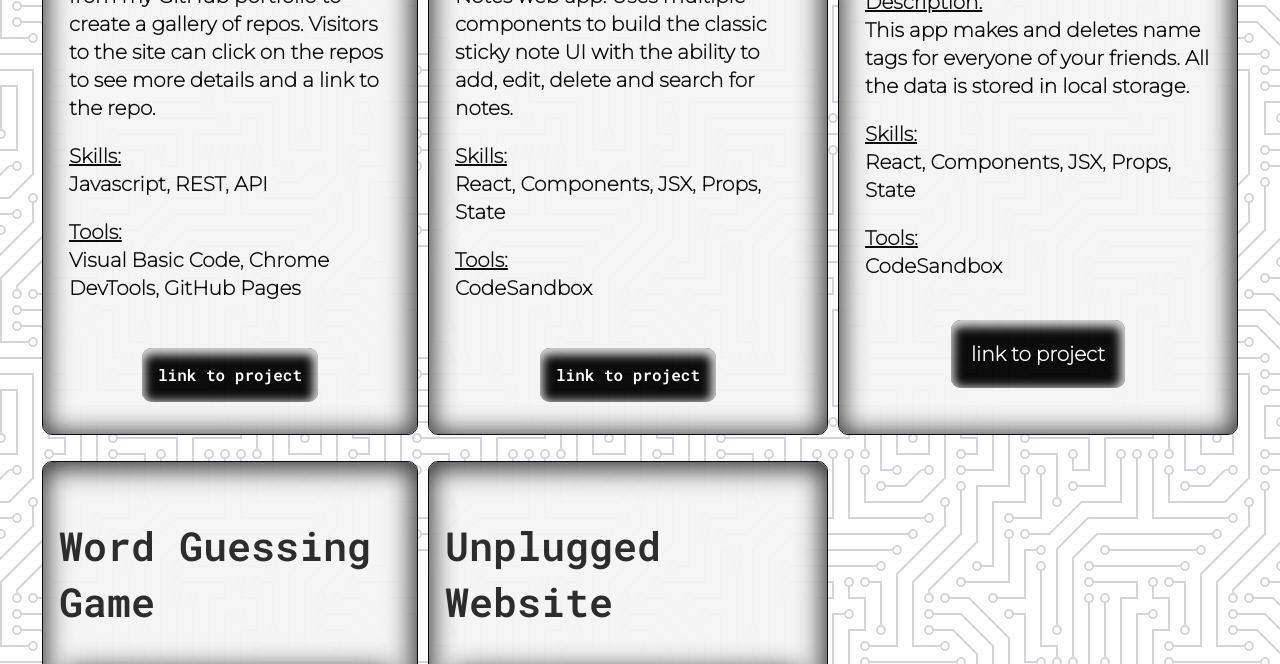
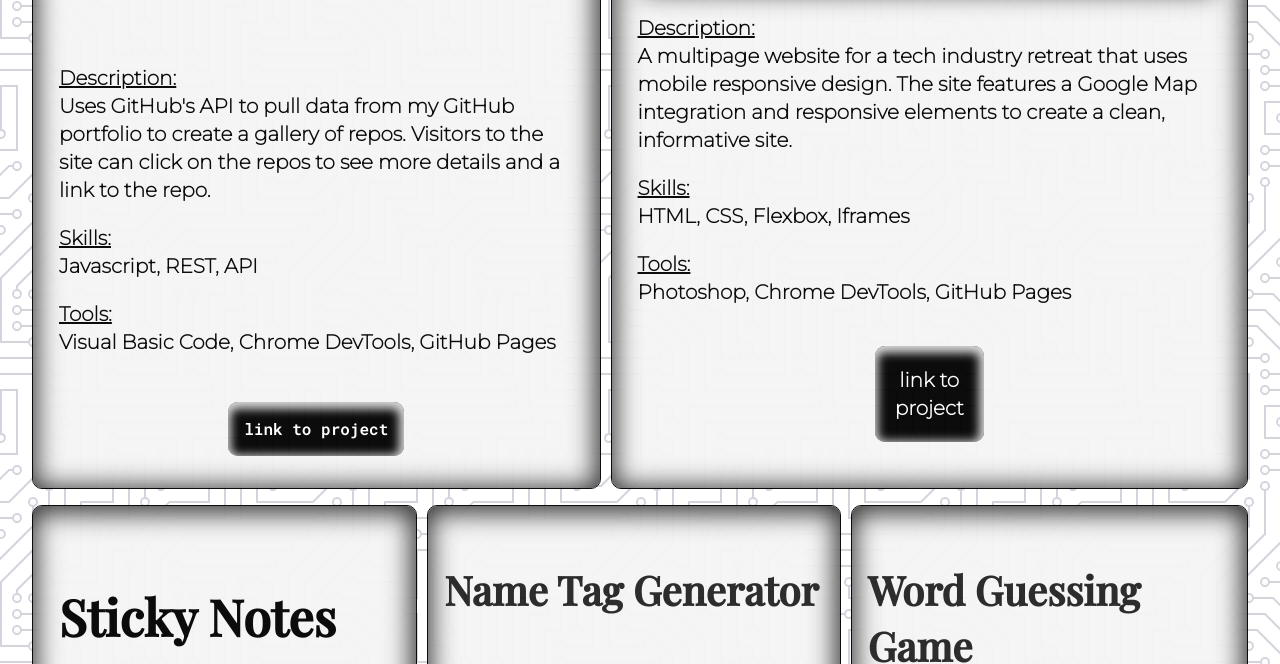
Before and after one commit to Josh-Darling13/my-site, a website built with Parcel: page index.html in a window 1280 px wide. Shown: the part 1387-2051 px from the top of the page. Built offline with nearby package versions, Linux system fonts and the light colour scheme; files whose address does not match are found by name.

Commit message:
removed unused code

```diff
--- a/css/main.css
+++ b/css/main.css
@@ -129,6 +129,8 @@ h2 p{
 h3{
   text-decoration: none;
   font-weight: bolder;
+  font-family: 'Playfair Display', serif;
+
 }
 
 a{
@@ -220,31 +222,15 @@ main {
 }
 
 .title-box{
-  /* width: 150px;
-  height: 100px; */
-/*
- */
- display: block;
- margin-left: auto;
- margin-right: auto;
-
-  border-top: 50px;
-  border-bottom: 100px;
-  border-left: 25px;
-  border-right: 25px;
-  /* height: 50px;
-  width: 100px; */
-
-
-
+  display: block;
+  margin-left: auto;
+  margin-right: auto;
   border: 1px solid #000;
-  /* width: fit-content; */
   color: #FFF;
   background-color: #000;
   border-radius: 10px;
   padding: 1em;
   text-align: center;
-  /* opacity: 75%; */
   text-decoration: none;
   box-shadow: -1px 3px 26px 4px rgba(255,255,255,0.84) inset;
   -webkit-box-shadow: -1px 3px 26px 4px rgba(255,255,255,0.84) inset;
@@ -293,9 +279,11 @@ article{
 .project-descript{
   padding: .5em;
   font-family: Montserrat;
-  color: #000;
+  font-weight: bold;
+   color: #000;
+
   font-size: 1.25rem;
-  font-weight: bold;
+
 
 }
 
@@ -624,6 +612,19 @@ article{
    Modify as content requires.
    ========================================================================== */
 
+   /* ==========================================================================
+   ==========================================================================
+   ==========================================================================
+   ==========================================================================
+   ==========================================================================
+   ==========================================================================
+   ==========================================================================
+   ==========================================================================
+   ==========================================================================  */
+
+
+
+
 
    @media only screen and (min-width: 767px) {
     /*Tablet styles here */
@@ -644,7 +645,7 @@ article{
 
       .article-body{
         display: flex;
-        flex-direction: column-reverse;
+        flex-direction: column;
 
       }
 
@@ -653,14 +654,19 @@ article{
         flex-direction: column
       }
 
-      .projects{
+      .projects-top{
+        display: grid;
+        grid-template-columns: auto auto;
+        gap: 10px;
+      }
 
+      .projects-bottom{
         display: grid;
         grid-template-columns: auto auto auto;
         gap: 10px;
 
+      }
 
-      }
 
       .skills-body{
         display: grid;
@@ -806,12 +812,12 @@ article{
         border-radius: 10px;
       }
 
-      .projects{
+      /* .projects{
         display: grid;
         grid-template-columns: auto auto auto;
         gap: 10px;
         padding: 10px;
-      }
+      } */
 
 
       .to-home{
--- a/index.html
+++ b/index.html
@@ -23,6 +23,11 @@
   <link rel="preconnect" href="https://fonts.googleapis.com">
   <link rel="preconnect" href="https://fonts.gstatic.com" crossorigin>
   <link href="https://fonts.googleapis.com/css2?family=Montserrat:wght@200&family=Oswald:wght@200;500&family=Poppins:wght@200&family=Roboto&family=Roboto+Mono:wght@600&display=swap" rel="stylesheet">
+
+  <link rel="preconnect" href="https://fonts.googleapis.com">
+  <link rel="preconnect" href="https://fonts.gstatic.com" crossorigin>
+  <link href="https://fonts.googleapis.com/css2?family=Playfair+Display:wght@500&display=swap" rel="stylesheet">
+
   <meta name="theme-color" content="#fafafa">
 
 </head>
@@ -71,7 +76,8 @@
         </div>
       </div>
       <!-- PROJECT ARTICLES  -->
-      <div class="projects" >
+      <div class="projects">
+      <div class="projects-top" >
 
 
         <article>
@@ -115,28 +121,82 @@
           </div>
         </article>
 
+
+                  <!-- ***************************************************************************************************** -->
           <!-- ARTICLE GRID TEMPLATE -->
           <!-- Template options -->
 
+          <article>
+          <!-- Project Title -->
+            <div class="project-descript">
+              <h3>Name Tag Generator</h3>
+            </div>
+
+            <div class="article-body">
+
+              <div class="project-img">
+                <!-- Project image & link to project -->
+
+                  <a href="https://josh-darling13.github.io/unplugged/" target="_blank">
+
+                      <img src="./img/sticky-notes.jpg" alt="Sticky Notes" class="img-link">
+                  </a>
+                </div>
 
 
 
+              <div class="project-descript">
+              <!-- Project Description -->
+
+
+                <p>
+                  <u>Description:</u>
+                  <br>A multipage website for a tech industry retreat
+                  that uses mobile responsive design.
+                  The site features a Google Map integration and
+                  responsive elements to create a clean, informative site.
+                </p>
+                <p>
+                  <u>Skills:</u>
+                  <br>HTML, CSS, Flexbox, Iframes
+                </p>
+                <p>
+                  <u>Tools:</u>
+                  <br>Photoshop, Chrome DevTools, GitHub Pages
+                </p>
+
+
+                <div class="button-div">
+                <!-- Link to Project -->
+
+                  <a href="https://josh-darling13.github.io/unplugged/" target="_blank">
+
+                    <div class="link-project">
+                      link to<br>project
+                    </div>
+
+                  </a>
+                </div>
+              </div>
 
 
 
+            </div>
+
+              <div class="to-home">
+                <div class="proj-divide">
+                  <!--An empty div-->
+                </div>
+                <a href="#home" class="return">
+                  ↑ HOME ↑
+                </a>
+              </div>
+          </article>
 
 
-
-
-
-
-
-
-
-
-
-
-<!-- ARTICLE GRID TEMPLATE -->
+        <!-- ***************************************************************************************************** -->
+      </div>
+        <div class="projects-bottom" >
 
         <article>
           <div class="project-descript">
@@ -179,11 +239,6 @@
         </article>
         <!-- TEMPLATE END -->
 
-
-
-
-
-
                 <article>
                   <h3>Name Tag Generator</h3>
                   <div class="article-body">
@@ -217,9 +272,6 @@
                     </a>
                   </div>
                 </article>
-
-
-
 
                 <article>
                   <h3>Word Guessing Game</h3>
@@ -255,6 +307,13 @@
                     </a>
                   </div>
                 </article>
+
+
+                <!--
+
+                  Temporarly commented out for
+
+
                 <article>
                   <h3>Unplugged Website</h3>
                   <div class="article-body">
@@ -295,7 +354,12 @@
                         ↑ HOME ↑
                       </a>
                     </div>
-        </article>
+                </article> -->
+
+
+
+      </div>
+
       </div>
     </section>
                                       <!--   ***  SKILL SECTION  ***   -->
```
Lines whose indentation alone changed are shown as unchanged.
